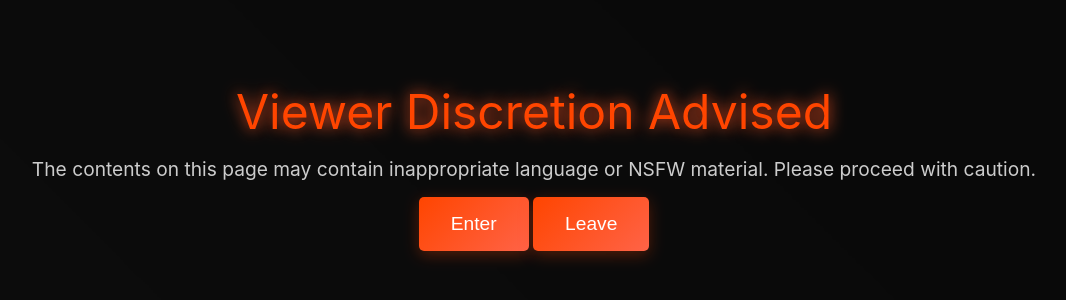
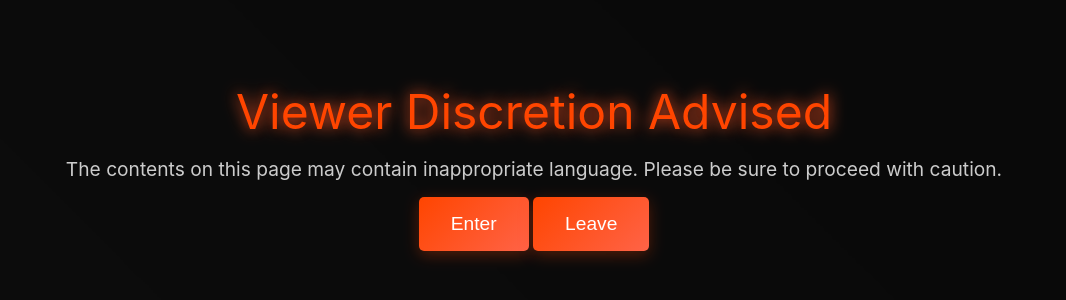
Before and after one commit to CazonCodLTV/cazoncodltv.github.io, a plain HTML site: page easteregg.html in a window 1280 px wide. Shown: the part 234-534 px from the top of the page, without its empty margins (106-1172 px from the left). Drawn offline with Linux system fonts and the light colour scheme.

Commit message:
Update easteregg.html

```diff
--- a/easteregg.html
+++ b/easteregg.html
@@ -114,7 +114,7 @@
 <body>
     <div class="warning-overlay" id="warning-overlay">
         <div class="heading">Viewer Discretion Advised</div>
-        <div class="subheading">The contents on this page may contain inappropriate language or NSFW material. Please proceed with caution.</div>
+        <div class="subheading">The contents on this page may contain inappropriate language. Please be sure to proceed with caution.</div>
         <div>
             <button onclick="enterSite()">Enter</button>
             <button onclick="leaveSite()">Leave</button>
```
